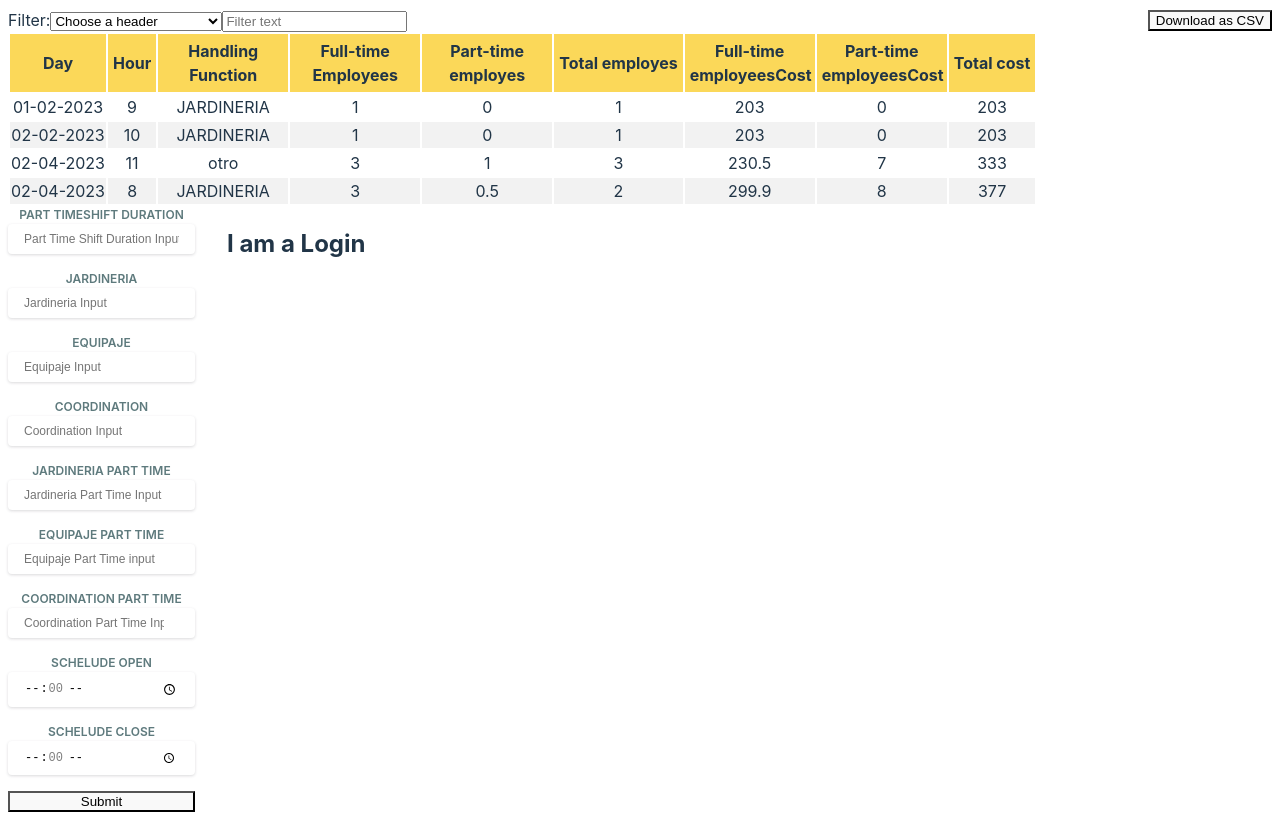
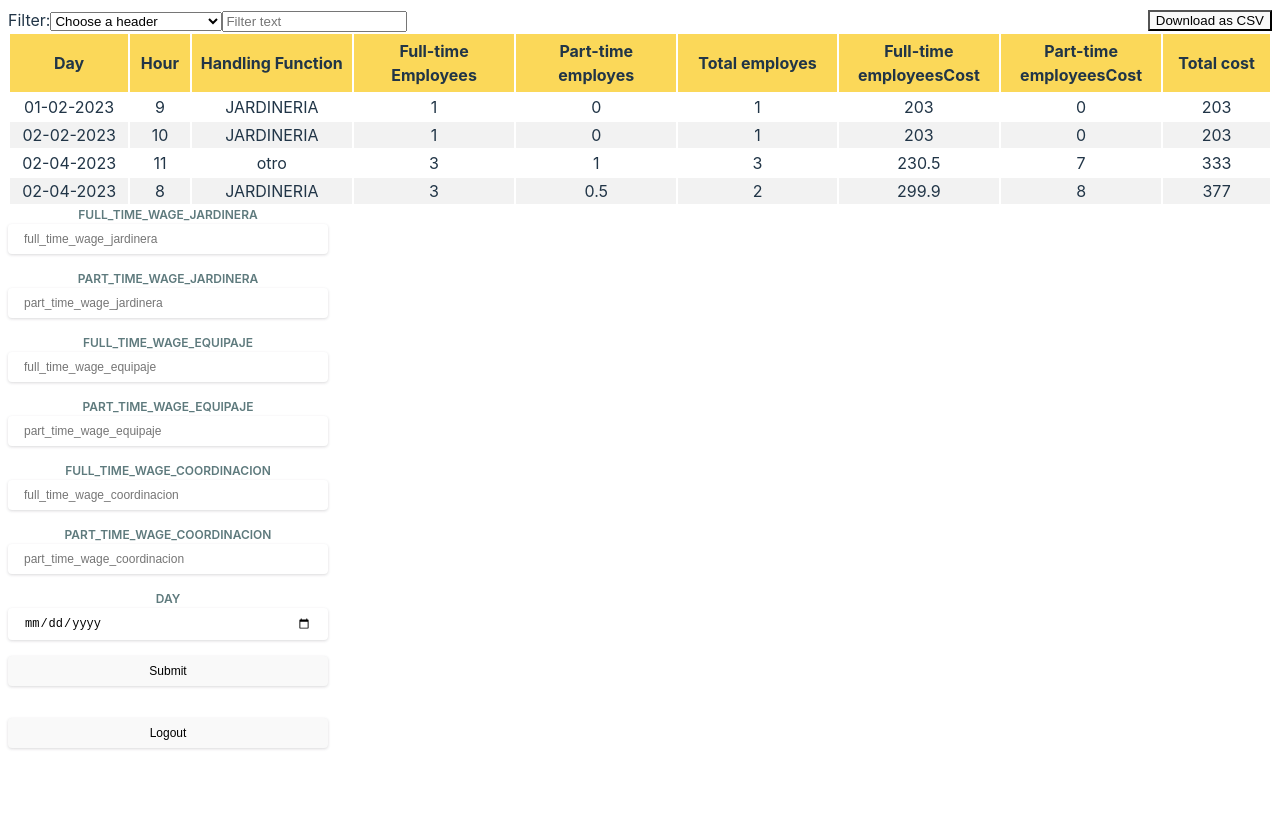
Before and after one commit to alexcumplido/vuelingTeamOne, a React (Vite) app in the folder frontend/Vueling/: page / in a window 1280 px wide. Built offline with nearby package versions, Linux system fonts and the light colour scheme.

Commit message:
Forms layout

```diff
--- a/frontend/Vueling/src/Administrative.jsx
+++ b/frontend/Vueling/src/Administrative.jsx
@@ -1,11 +1,155 @@
-import { Login } from "./Login.jsx"
 import { Form } from "./Form.jsx"
+import { useState } from "react";
 
 export function Administrative (){
+    const [auth, setAut] = useState(true);
+    const [emailLogin, setEmailLogin] = useState('');
+    const [passwordLogin, setPasswordLogin] = useState('');
+    const handleEmailLogin = (e) => setEmailLogin(e.target.value);
+    const handlePasswordLogin = (e) => setPasswordLogin(e.target.value);
+
+    const [formData, setFormData] = useState({
+        name: '',
+        username: '',
+        email: '',
+        password: '',
+        role: '',
+    });
+
+    const handleInputChange = (event) => {
+    const { name, value } = event.target;
+    setFormData((prevFormData) => ({
+        ...prevFormData,
+        [name]: value,
+    }));
+    };
+
+    async function loginUser(){
+        try{
+            const response = await fetch('fetchData', {
+                method: 'put',
+                headers: {'Content-Type': 'application/json'},
+                body: JSON.stringify({
+                "emailLogin": emailLogin,
+                "login": passwordLogin,
+            })
+            })
+            const responseAuth = await response.json();
+            if(responseAuth.message = 'suscces') {
+                setAut(true);
+                window.localStorage.setItem("currentUser", JSON.stringify({
+                "emailLogin": emailLogin,
+                "login": passwordLogin,
+            }));
+            }
+        } catch(err){
+            console.log(err)
+        }
+    }
+    async function signupUser(){
+        try {
+            const response = await fetch('/urlTofETCH', {
+            method: 'POST',
+            body: JSON.stringify(formData),
+            headers: {
+            'Content-Type': 'application/json',
+            },
+            });
+            const responseAuth = await response.json();
+                if(responseAuth.message = 'suscces') {
+                    setAut(true);
+                } else {
+                    alert('Not registered')
+                }
+        } catch (error) {
+            console.log(error)
+        }
+    }
+
+    const handleSubmitSignup = async (event) => {
+        event.preventDefault();
+        signupUser();
+    };
+
+    const handleSubmitLogin = (event) => {
+        event.preventDefault();
+        loginUser();
+    };
+
     return (
         <section className="component-admin">
-            <Form/>
-            <Login/>
+            {
+                auth ?
+                <>
+                 <Form/>
+                <button
+                    className="control-select"
+                    onClick={() => {
+                    window.localStorage.removeItem("currentUser");
+                    setAut(false);
+                 }}
+                >
+                    Logout
+                </button>
+                </>
+               :
+                <p className="control-label">Dear user, please login to select params</p>
+            }
+            {
+                !auth &&
+                <section className="forms-login-register">
+                    <form className="form-login" onSubmit={handleSubmitLogin}>
+                        <p className="control-label">Login</p>
+                    <div>
+                        <label className="control-label" htmlFor="email">Email:</label>
+                        <input
+                        className="control-select"
+                        type="email"
+                        id="email"
+                        value={emailLogin}
+                        onChange={handleEmailLogin}
+                        required
+                        />
+                    </div>
+                    <div>
+                        <label className="control-label" htmlFor="password">Password:</label>
+                        <input
+                        className="control-select"
+                        type="password"
+                        id="password"
+                        value={passwordLogin}
+                        onChange={handlePasswordLogin}
+                        required
+                        />
+                    </div>
+                    <button type="submit" className="control-select">Log In</button>
+                </form>
+                    <form className="form-register" onSubmit={handleSubmitSignup}>
+                        <p  className="control-label">Register</p>
+                        <label className="control-label">
+                            Name:
+                            <input className="control-select" type="text" name="name" value={formData.name} onChange={handleInputChange} />
+                        </label>
+                        <label className="control-label">
+                            Username:
+                            <input className="control-select" type="text" name="username" value={formData.username} onChange={handleInputChange} />
+                        </label>
+                        <label className="control-label">
+                            Email:
+                            <input className="control-select" type="email" name="email" value={formData.email} onChange={handleInputChange} />
+                        </label>
+                        <label className="control-label">
+                            Password:
+                            <input className="control-select" type="password" name="password" value={formData.password} onChange={handleInputChange} />
+                        </label>
+                        <label className="control-label">
+                            Role:
+                            <input className="control-select" type="text" name="role" value={formData.role} onChange={handleInputChange}/>
+                        </label>
+                        <button type="submit" className="control-select">Register</button>
+                    </form>
+                </section>
+            }
         </section>
     );
 }
--- a/frontend/Vueling/src/App.jsx
+++ b/frontend/Vueling/src/App.jsx
@@ -4,7 +4,7 @@ import Table from "./components/Table";
 import {Administrative} from "./Administrative.jsx"
 function App() {
   return (
-    <div>
+    <div className="dashboard">
       <Table />
       <Administrative/>
     </div>
--- a/frontend/Vueling/src/Form.jsx
+++ b/frontend/Vueling/src/Form.jsx
@@ -2,16 +2,13 @@ import { Select } from "./Select.jsx";
 import { useState} from "react";
 
 export function Form (){
-  const [PartTimeShiftDuration, setPartTimeShiftDuration] = useState("");
-  const [jardineria, setJardineria] = useState("");
-  const [equipaje, setEquipaje] = useState("");
-  const [coordination, setCoordination] = useState("");
-  const [jardineriaPartTime, setJardineriaPartTime] = useState("");
-  const [equipajePartTime, setEquipajePartTime] = useState("");
-  const [coordinationPartTime, setCoordinationPartTime] = useState("");
-  const [scheludeOpen, setScheludeOpen] = useState("");
-  const [scheludeClose, setScheludeClose] = useState("");
-
+  const [fullJardinera, setFullJardinera] = useState("");
+  const [partJardinera, setPartJardinera] = useState("");
+  const [fullEquipaje, setFullEquipaje] = useState("");
+  const [partEquipaje, setPartEquipaje] = useState("");
+  const [fullCoordinacion, setFullCoordinacion] = useState("");
+  const [partCoordinacion, setPartCoordinacion] = useState("");
+  const [day, setDay] = useState("");
 
   async function fetchData(){
     try{
@@ -19,23 +16,13 @@ export function Form (){
             method: 'put',
             headers: {'Content-Type': 'application/json'},
             body: JSON.stringify({
-              "PartTimeShiftDuration": PartTimeShiftDuration,
-              "HandlingFunctionHourPrice": {
-                  "FullTime": {
-                      "Jardineria": jardineria,
-                      "Equipaje": equipaje,
-                      "Coordination": coordination
-                  },
-                  "PartTime": {
-                      "Jardineria": jardineriaPartTime,
-                      "Equipaje": equipajePartTime,
-                      "Coordination": coordinationPartTime
-                  }
-              },
-              "AirportSchedule": {
-                  "Open": scheludeOpen,
-                  "Close": scheludeClose
-              }
+              "full_time_wage_jardinera": fullJardinera,
+              "part_time_wage_jardinera": partJardinera,
+              "full_time_wage_equipaje": fullEquipaje,
+              "part_time_wage_equipaje": partEquipaje,
+              "full_time_wage_coordinacion": fullCoordinacion,
+              "part_time_wage_coordinacion": partCoordinacion,
+              "day": day,
           })
         })
     } catch(err){
@@ -51,118 +38,93 @@ export function Form (){
   return (
     <section className="search container-standard">
       <form className="form">
-        <label className={"control-label"} htmlFor={"PartTimeShiftDuration"}>
-          {"Part TimeShift Duration"}
-          <input
-            className={"control-select"}
-            type={"PartTimeShiftDuration"}
-            id={"PartTimeShiftDuration"}
-            name={"PartTimeShiftDuration"}
-            onChange={(event) => setPartTimeShiftDuration(event.target.value)}
-            value={PartTimeShiftDuration}
-            placeholder={"Part Time Shift Duration Input"}
-          />
-        </label>
-        <label className={"control-label"} tmlFor={"jardineria"}>
-          {"Jardineria"}
+        <label className={"control-label"} htmlFor={"full_time_wage_jardinera"}>
+          {"full_time_wage_jardinera"}
           <input
             className={"control-select"}
             type={"number"}
-            id={"jardineria"}
-            name={"jardineria"}
-            onChange={(event) => setJardineria(event.target.value)}
-            value={jardineria}
-            placeholder={"Jardineria Input"}
+            id={"full_time_wage_jardinera"}
+            name={"full_time_wage_jardinera"}
+            onChange={(event) => setFullJardinera(event.target.value)}
+            value={fullJardinera}
+            placeholder={"full_time_wage_jardinera"}
+          />
+        </label>
+        <label className={"control-label"} htmlFor={"part_time_wage_jardinera"}>
+          {"part_time_wage_jardinera"}
+          <input
+            className={"control-select"}
+            type={"number"}
+            id={"part_time_wage_jardinera"}
+            name={"part_time_wage_jardinera"}
+            onChange={(event) => setPartJardinera(event.target.value)}
+            value={partJardinera}
+            placeholder={"part_time_wage_jardinera"}
           />
         </label>
 
-        <label className={"control-label"} htmlFor={"equipaje"}>
-          {"equipaje"}
+        <label className={"control-label"} htmlFor={"full_time_wage_equipaje"}>
+          {"full_time_wage_equipaje"}
           <input
             className={"control-select"}
             type={"number"}
-            id={"equipaje"}
-            name={"equipaje"}
-            onChange={(event) => setEquipaje(event.target.value)}
-            value={equipaje}
-            placeholder={"Equipaje Input"}
+            id={"full_time_wage_equipaje"}
+            name={"full_time_wage_equipaje"}
+            onChange={(event) => setFullEquipaje(event.target.value)}
+            value={fullEquipaje}
+            placeholder={"full_time_wage_equipaje"}
           />
         </label>
-        <label className={"control-label"} htmlFor={"coordination"}>
-          {"coordination"}
+        <label className={"control-label"} htmlFor={"part_time_wage_equipaje"}>
+          {"part_time_wage_equipaje"}
           <input
             className={"control-select"}
             type={"number"}
-            id={"coordination"}
-            name={"coordination"}
-            onChange={(event) => setCoordination(event.target.value)}
-            value={coordination}
-            placeholder={"Coordination Input"}
+            id={"part_time_wage_equipaje"}
+            name={"part_time_wage_equipaje"}
+            onChange={(event) => setPartEquipaje(event.target.value)}
+            value={partEquipaje}
+            placeholder={"part_time_wage_equipaje"}
           />
         </label>
-        <label className={"control-label"} htmlFor={"jardineriaPartTime"}>
-          {"Jardineria Part Time"}
+        <label className={"control-label"} htmlFor={"full_time_wage_coordinacion"}>
+          {"full_time_wage_coordinacion"}
           <input
             className={"control-select"}
             type={"number"}
-            id={"jardineriaPartTime"}
-            name={"jardineriaPartTime"}
-            onChange={(event) => setJardineriaPartTime(event.target.value)}
-            value={jardineriaPartTime}
-            placeholder={"Jardineria Part Time Input"}
+            id={"full_time_wage_coordinacion"}
+            name={"full_time_wage_coordinacion"}
+            onChange={(event) => setFullCoordinacion(event.target.value)}
+            value={fullCoordinacion}
+            placeholder={"full_time_wage_coordinacion"}
           />
         </label>
-        <label className={"control-label"} htmlFor={"equipajePartTime"}>
-          {"Equipaje Part Time"}
+        <label className={"control-label"} htmlFor={"part_time_wage_coordinacion"}>
+          {"part_time_wage_coordinacion"}
           <input
             className={"control-select"}
             type={"number"}
-            id={"equipajePartTime"}
-            name={"equipajePartTime"}
-            onChange={(event) => setEquipajePartTime(event.target.value)}
-            value={equipajePartTime}
-            placeholder={"Equipaje Part Time input"}
+            id={"part_time_wage_coordinacion"}
+            name={"part_time_wage_coordinacion"}
+            onChange={(event) => setPartCoordinacion(event.target.value)}
+            value={partCoordinacion}
+            placeholder={"part_time_wage_coordinacion"}
           />
         </label>
-        <label className={"control-label"} htmlFor={"coordinationPartTime"}>
-          {"Coordination Part Time"}
+        <label className={"control-label"} htmlFor={"day"}>
+          {"day"}
           <input
             className={"control-select"}
-            type={"number"}
-            id={"coordinationPartTime"}
-            name={"coordinationPartTime"}
-            onChange={(event) => setCoordinationPartTime(event.target.value)}
-            value={coordinationPartTime}
-            placeholder={"Coordination Part Time Input"}
-          />
-        </label>
-
-        <label className={"control-label"} htmlFor={"scheludeOpen"}>
-          {"Schelude Open"}
-          <input
-            className={"control-select"}
-            type='time' step="3600"
-            id={"scheludeOpen"}
-            name={"scheludeOpen"}
-            onChange={(event) => setScheludeOpen(event.target.value)}
-            value={scheludeOpen}
-            placeholder={"schelude Open Input"}
-          />
-        </label>
-
-        <label className={"control-label"} htmlFor={"scheludeClose"}>
-          {"Schelude Close"}
-          <input
-            className={"control-select"}
-            type='time' step="3600"
-            id={"scheludeClose"}
-            name={"scheludeClose"}
-            onChange={(event) => setScheludeClose(event.target.value)}
-            value={scheludeClose}
-            placeholder={"Schelude Close Input"}
+            type={"date"}
+            id={"day"}
+            name={"day"}
+            onChange={(event) => setDay(event.target.value)}
+            value={day}
+            placeholder={"day"}
           />
         </label>
         <button
+            className="control-select"
             disabled={false}
             onClick={submit}
           >
--- a/frontend/Vueling/src/styles.css
+++ b/frontend/Vueling/src/styles.css
@@ -11,9 +11,9 @@
 }
 
 .control-label {
-    --fs-100: 0.75rem;
-    --clr-neutral-500: hsl(186, 14%, 43%);
-    --fw-bold: 600;
+  --fs-100: 0.75rem;
+  --clr-neutral-500: hsl(186, 14%, 43%);
+  --fw-bold: 600;
   font-size: var(--fs-100);
   font-weight: var(--fw-bold);
   text-align: center;
@@ -21,6 +21,10 @@
   display: flex;
   flex-direction: column;
   color: var(--clr-neutral-500);
+}
+.dashboard {
+  display: flex;
+  flex-direction: column;
 }
 
 .control-select {
@@ -34,5 +38,25 @@
 
 .component-admin {
   display: flex;
+  flex-direction: column;
+  max-width: 20rem;
   gap: 2rem;
 }
+
+.form-auth {
+  display: flex;
+  flex-direction: column;
+}
+
+.form-login,
+.form-register {
+  display: flex;
+  flex-direction: column;
+  align-items: stretch;
+  gap: 1rem;
+}
+
+.forms-login-register {
+  display: flex;
+  gap: 1rem;
+}
```
Also changed, not shown: frontend/Vueling/src/formik.jsx (added).
